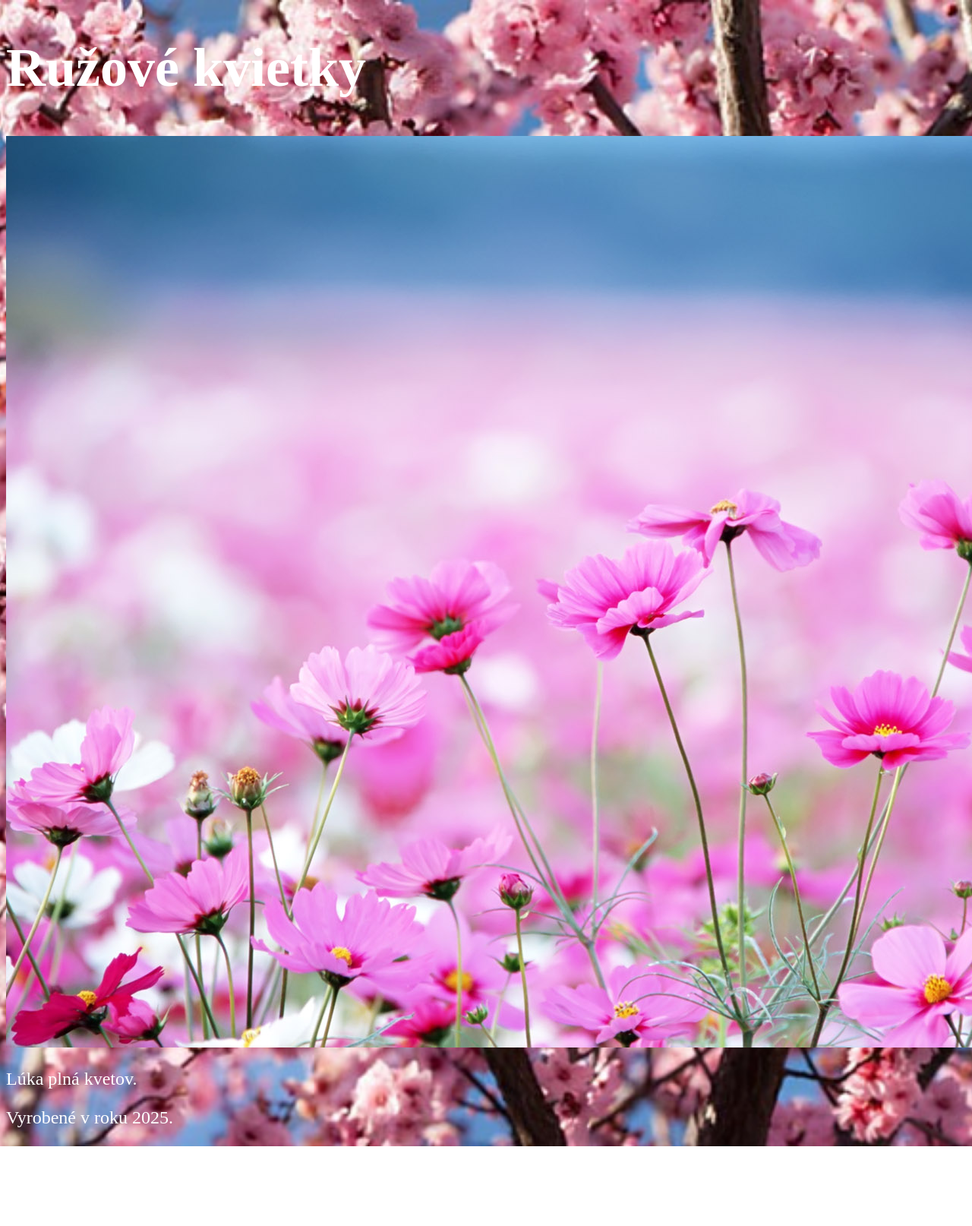
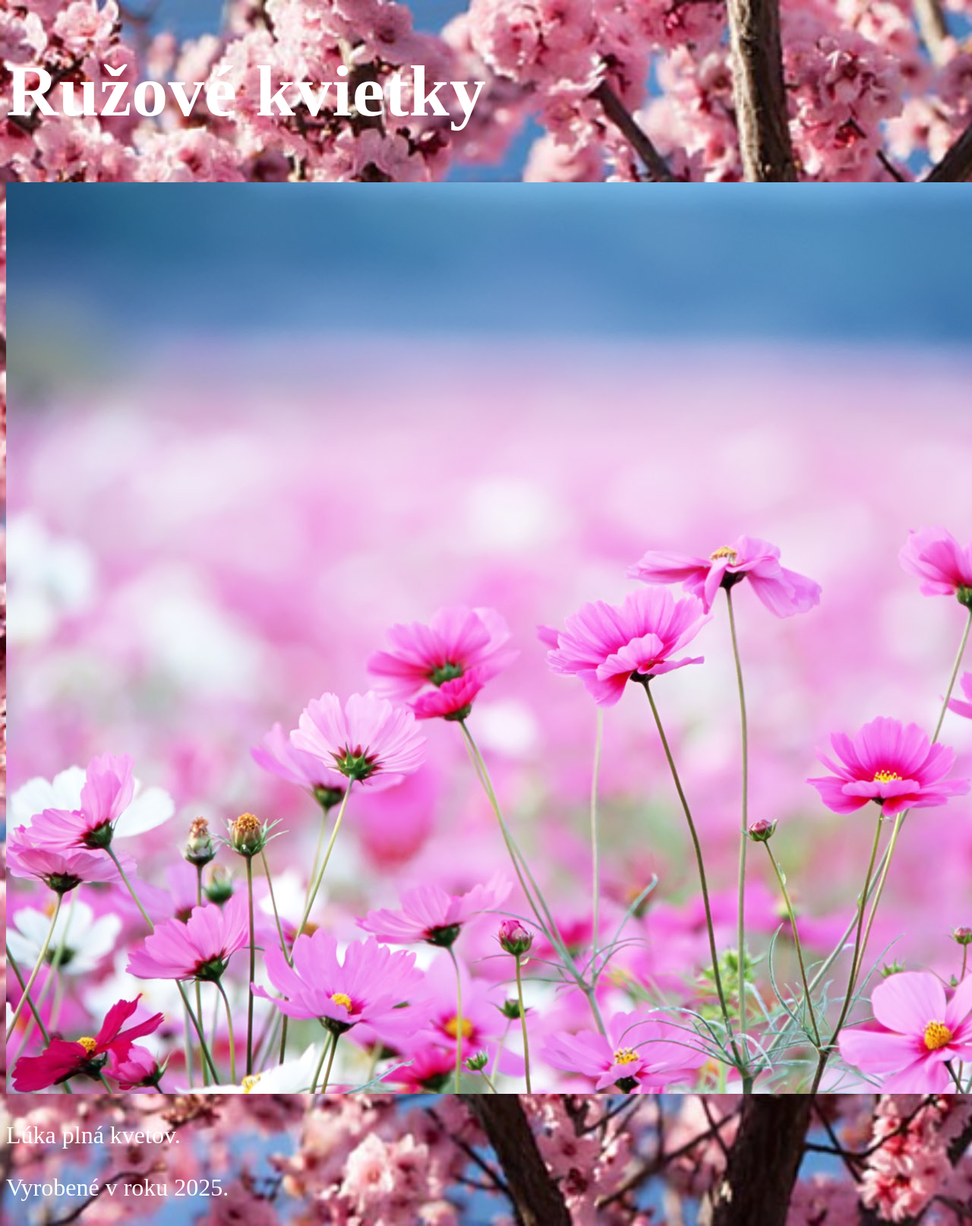
Before and after one commit to nana2006rgb/rozztek, a plain HTML site: page index.html in a window 1280 px wide. Shown: the top 1614 px of the page at 76% size. Before the commit the page ends 1509 px from the top, so only its background shows below. Drawn offline with Linux system fonts and the light colour scheme.

Commit message:
Update h1 and p styles with !important

```diff
--- a/styles.css
+++ b/styles.css
@@ -4,10 +4,5 @@ body {
   background-repeat: no-repeat;
   background-position: center center;
   min-height: 100vh; }
-h1 {
-  color: white;
-  font-size: 72px;}
-
-p {
-  color: white;
-  font-size: 24px;}
+h1 { color: white !important; font-size: 72pt !important; }
+p { color: white !important; font-size: 24pt !important; }
```
